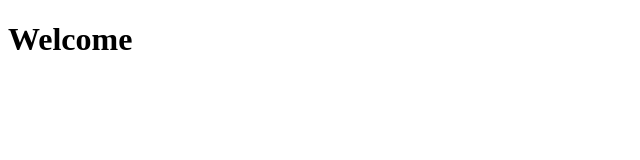
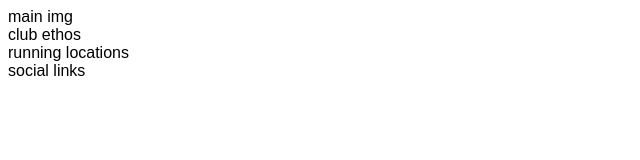
Before and after one commit to TonnyG95/love-running, a plain HTML site: page index.html in a window 1280 px wide. Shown: the whole page, without its empty margins (0-640 px from the left). Drawn offline with Linux system fonts and the light colour scheme.

Commit message:
Add meta, connect css and build home page structure

```diff
--- a/assets/css/style.css
+++ b/assets/css/style.css
@@ -0,0 +1,3 @@
+body {
+    font-family: Arial, Helvetica, sans-serif;
+}
--- a/index.html
+++ b/index.html
@@ -4,9 +4,31 @@
     <meta charset="UTF-8">
     <meta http-equiv="X-UA-Compatible" content="IE=edge">
     <meta name="viewport" content="width=device-width, initial-scale=1.0">
-    <title>Document</title>
+    <meta name="keywords" content="love runing, dublin, code institue project">
+    <link rel="stylesheet" href="assets/css/style.css">
+    <title>Love Running</title>
 </head>
 <body>
-    <h1>Welcome</h1>
+    <header>
+        <nav>
+
+        </nav>
+
+    </header>
+
+    <section>
+        main img
+    </section>
+
+    <section>
+        club ethos
+    </section>
+    <section>
+        running locations
+    </section>
+
+    <footer>
+        social links
+    </footer>
 </body>
 </html>
```
